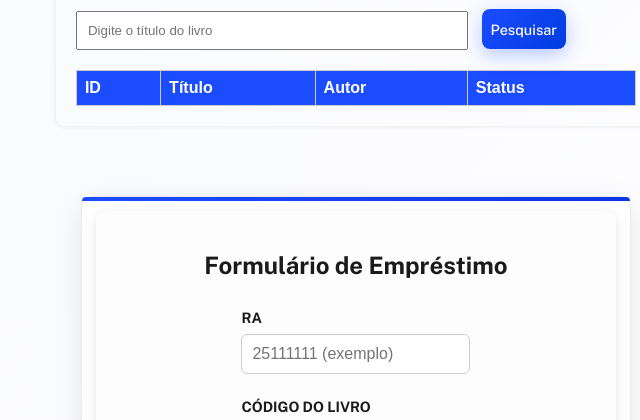
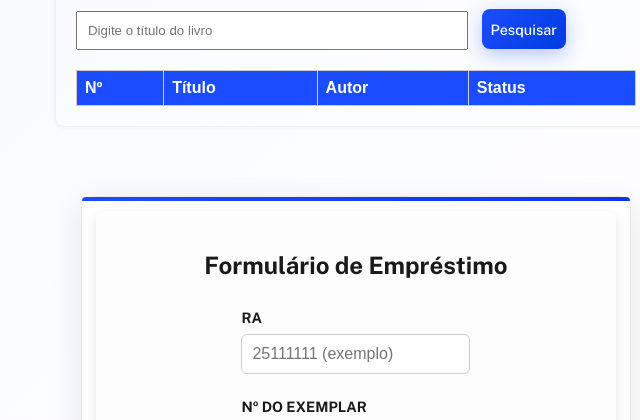
Before and after one commit to Rnchx/Sistema-biblioteca-PI2, a plain HTML site: page frontend/pages/selfServiceTerminal/bookCheckoutPage.html in a window 1280 px wide. Shown: the part 186-606 px from the top of the page, 469-1109 px from the left. Drawn offline with nearby package versions, Linux system fonts and the light colour scheme.

Commit message:
SelfServiceTerminal css and html modified

```diff
--- a/frontend/pages/selfServiceTerminal/bookCheckoutPage.html
+++ b/frontend/pages/selfServiceTerminal/bookCheckoutPage.html
@@ -41,7 +41,7 @@
   <table id="tabelaLivros">
     <thead>
       <tr>
-        <th>ID</th>
+        <th>Nº</th>
         <th>Título</th>
         <th>Autor</th>
         <th>Status</th>
@@ -64,7 +64,7 @@
           </div>
 
           <div class="campoFormulario">
-            <label class="labelsFormulario" for="codigoLivro">CÓDIGO DO LIVRO</label>
+            <label class="labelsFormulario" for="codigoLivro">Nº DO EXEMPLAR</label>
             <input class="inputsFormulario" type="text" name="codigoLivro" id="codigoLivro" placeholder="[nº]" required>
           </div>
           <div id="containerBotao">
--- a/frontend/scripts/bookCheckout.js
+++ b/frontend/scripts/bookCheckout.js
@@ -87,9 +87,6 @@ document.addEventListener("DOMContentLoaded", function () {
         body: JSON.stringify({ raAluno: ra, idExemplar: codigo })
       });
 
-      console.log("Status da resposta:", resposta.status);
-      console.log("Headers da resposta:", resposta.headers);
-
       if (resposta.ok) {
         mostrarPopupSucesso("Livro alugado com sucesso!");
       } else {
@@ -118,6 +115,8 @@ document.addEventListener("DOMContentLoaded", function () {
     }
   });
 });
+
+//Popups de ERRO e SUCESSO
 function mostrarPopupErro(mensagem) {
   const popup = document.getElementById("popupErro");
   const texto = document.getElementById("mensagemErro");
@@ -131,7 +130,7 @@ function fecharPopup() {
 
 function mostrarPopupSucesso(mensagem) {
   document.getElementById('mensagemSucesso').innerText = mensagem;
-  document.getElementById('popupSucesso').style.display = 'block';
+  document.getElementById('popupSucesso').style.display = 'flex';
 }
 
 function fecharPopupSucesso() {
```
